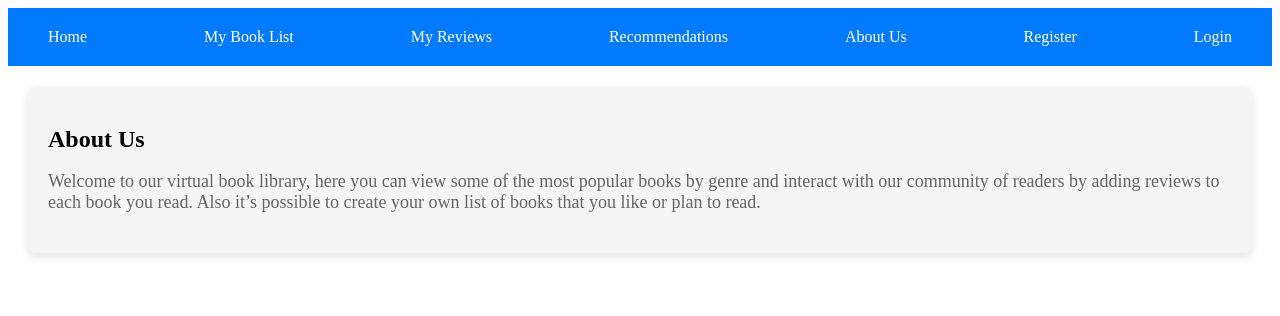
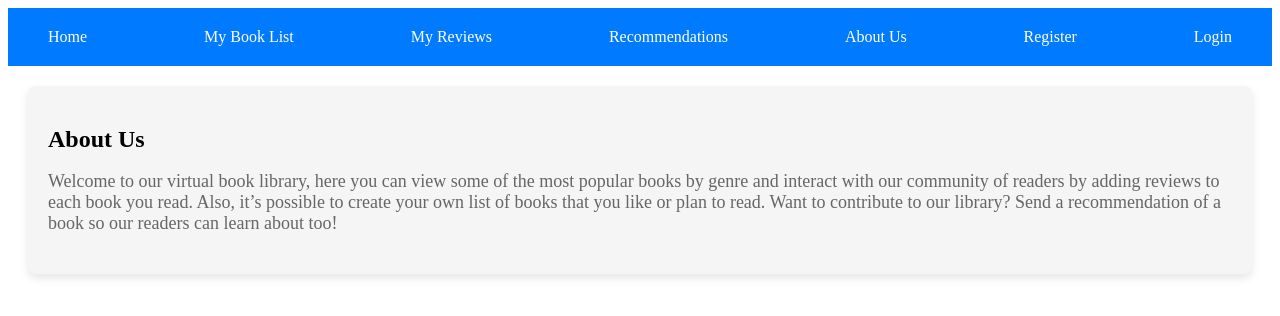
Before and after one commit to levi-s2/Virtual-book-Library, a React (Create React App) app in the folder client/: page /about in a window 1280 px wide. Shown: the top 316 px of the page. Built offline with nearby package versions, Linux system fonts and the light colour scheme; no server answers.

Commit message:
minor fixes

```diff
--- a/client/src/components/AboutUs.js
+++ b/client/src/components/AboutUs.js
@@ -7,7 +7,7 @@ const AboutUs = () => {
       <h2>About Us</h2>
       <p>
         Welcome to our virtual book library, here you can view some of the most popular books by genre and interact with our community of readers by adding reviews to each book you read.
-        Also it’s possible to create your own list of books that you like or plan to read.
+        Also, it’s possible to create your own list of books that you like or plan to read. Want to contribute to our library? Send a recommendation of a book so our readers can learn about too!
       </p>
     </div>
   );
--- a/client/src/components/App.js
+++ b/client/src/components/App.js
@@ -82,7 +82,6 @@ const App = () => {
         }
       });
       console.log('Registration response:', response);
-      alert('Registration successful!');
     } catch (error) {
       console.error('Registration failed:', error);
       alert('Registration failed: ' + error.response.data.message);
@@ -97,8 +96,8 @@ const App = () => {
       localStorage.setItem('refresh_token', refresh_token);
       const decoded = jwtDecode(access_token);
       setUser(decoded);
-      alert('Login successful!');
       history.push('/');
+      window.location.reload()
     } catch (error) {
       alert('Login failed: ' + error.response.data.message);
     }
@@ -108,7 +107,6 @@ const App = () => {
     localStorage.removeItem('token');
     setUser(null);
     setUserBooks([]);
-    alert('Logged out successfully!');
   };
 
   const addToMyList = async (bookId) => {
--- a/client/src/components/utils/auth.js
+++ b/client/src/components/utils/auth.js
@@ -1,5 +1,3 @@
-// src/utils/auth.js
-
 import axios from 'axios';
 
 export const refreshToken = async () => {
```
Also changed, not shown: 1 other file (tests, documents, lock files or other folders).
